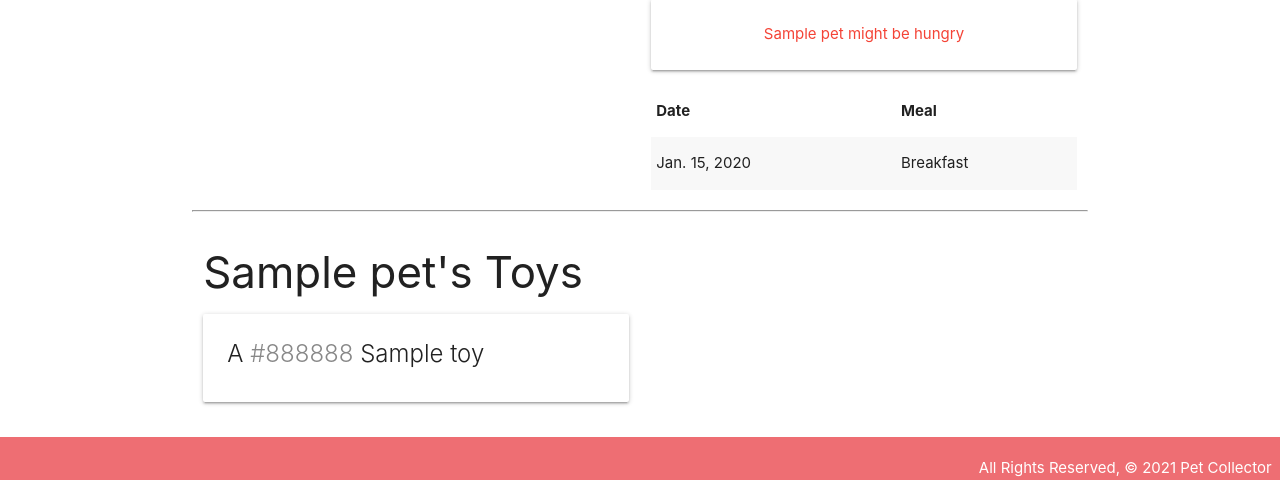
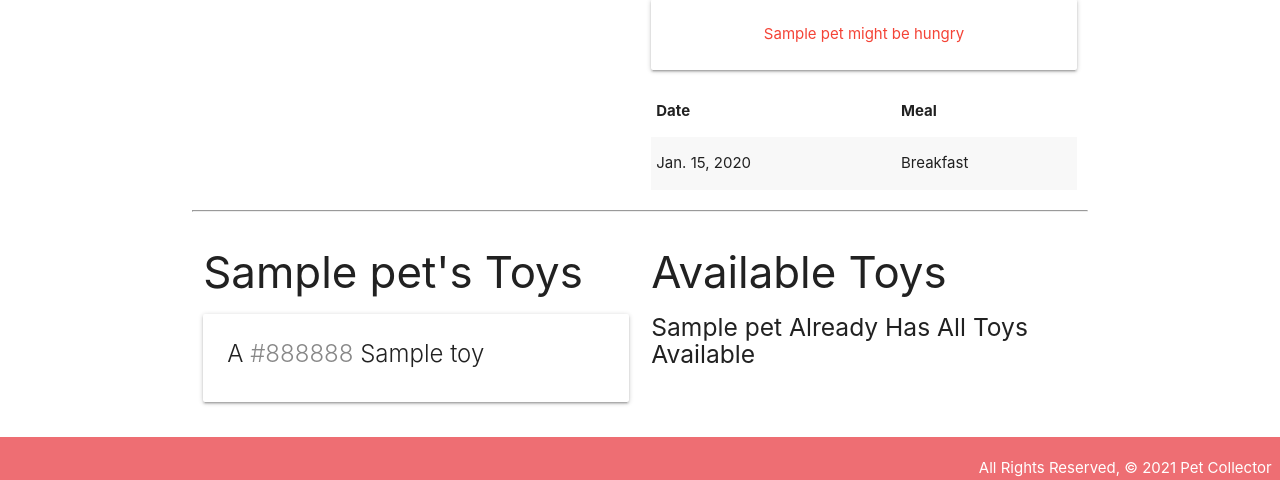
Before and after one commit to AbinMuds/Pet-Collector, a Django app: page /pets/1/ in a window 1280 px wide. Shown: the part 457-937 px from the top of the page. Run offline with Django 3.2, Linux system fonts and the light colour scheme; tables that the repository leaves empty hold one stand-in row (values such as "Sample post").

Commit message:
adds association of toys with pets

```diff
--- a/petcollector_project/main_app/templates/pets/detail.html
+++ b/petcollector_project/main_app/templates/pets/detail.html
@@ -62,6 +62,28 @@
                 <h5>No Toys :(</h5>
             {% endif %}
         </div>
+        <div class="col s6">
+            <h3>Available Toys</h3>
+            {% if toys.count %}
+                {% for toy in toys.all %}
+                    <div class="card">
+                        <div class="card-content">
+                            <span class="card-title">
+                                A <span style="color: {{ toy.color }}">{{ toy.color }}</span> {{ toy.name }}
+                            </span>
+                        </div>
+                        <div class="card-action">
+                            <form action="{% url 'assoc_toy' pet.id toy.id %}" method="post">
+                                {% csrf_token %}
+                                <button type="submit" class="btn">Add</button>
+                            </form>
+                        </div>
+                    </div>
+                {% endfor %}
+            {% else %}
+                <h5>{{pet.name}} Already Has All Toys Available</h5>
+            {% endif %}
+        </div>
     </div>
 
 <script>
--- a/petcollector_project/main_app/urls.py
+++ b/petcollector_project/main_app/urls.py
@@ -7,4 +7,6 @@ urlpatterns = [
     path('pets/', views.pets_index, name="index"),
     path('pets/<int:pet_id>/', views.pets_detail, name="detail"),
     path('pets/<int:pet_id>/add_feeding/', views.add_feeding, name="add_feeding"),
+    # associate a toy with a pet
+    path('pets/<int:pet_id>/assoc_toy/<int:toy_id>/', views.assoc_toy, name='assoc_toy'),
 ]
--- a/petcollector_project/main_app/views.py
+++ b/petcollector_project/main_app/views.py
@@ -1,5 +1,5 @@
 from django.shortcuts import render, redirect
-from .models import Pet
+from .models import Pet, Toy
 from .forms import FeedingForm
 
 def home(request):
@@ -13,13 +13,20 @@ def pets_index(request):
     pets = Pet.objects.all()
     return render(request, "pets/index.html" , {"pets" : pets})
 
+# To create new pets
+def pets_new(request):
+    pass
+
 # Views for page with the detail of the pet with its id
 def pets_detail(request, pet_id):
     pet = Pet.objects.get(id = pet_id)
+    # Get the toys that pet dosen't have
+    toys_pet_doesnt_have = Toy.objects.exclude(id__in = pet.toys.all().values_list('id'))
     feeding_form = FeedingForm()
     context = {
         "pet" : pet,
-        "feeding_form" : feeding_form
+        "feeding_form" : feeding_form,
+        "toys" : toys_pet_doesnt_have
     }
     return render(request, "pets/detail.html", context)
 
@@ -32,3 +39,7 @@ def add_feeding(request, pet_id):
         new_feeding.pet_id = pet_id
         new_feeding.save()
     return redirect('detail', pet_id=pet_id)
+
+def assoc_toy(request, pet_id, toy_id):
+    Pet.objects.get(id=pet_id).toys.add(toy_id)
+    return redirect('detail', pet_id=pet_id)
```
